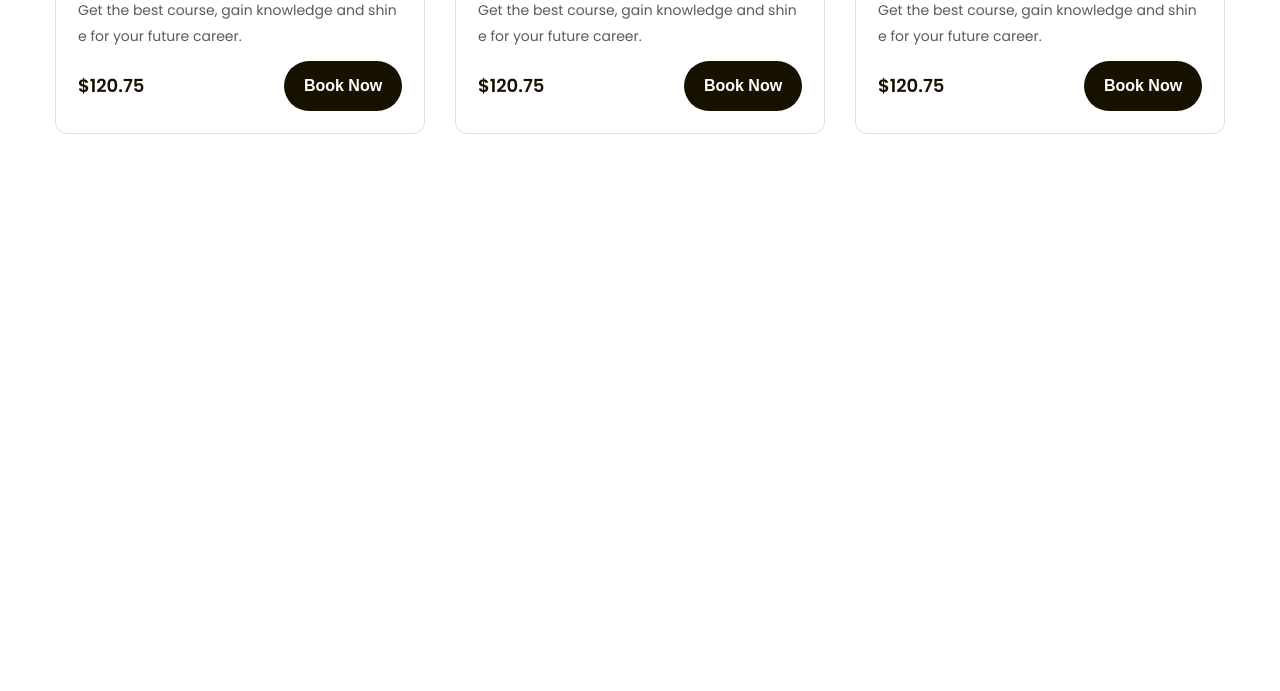
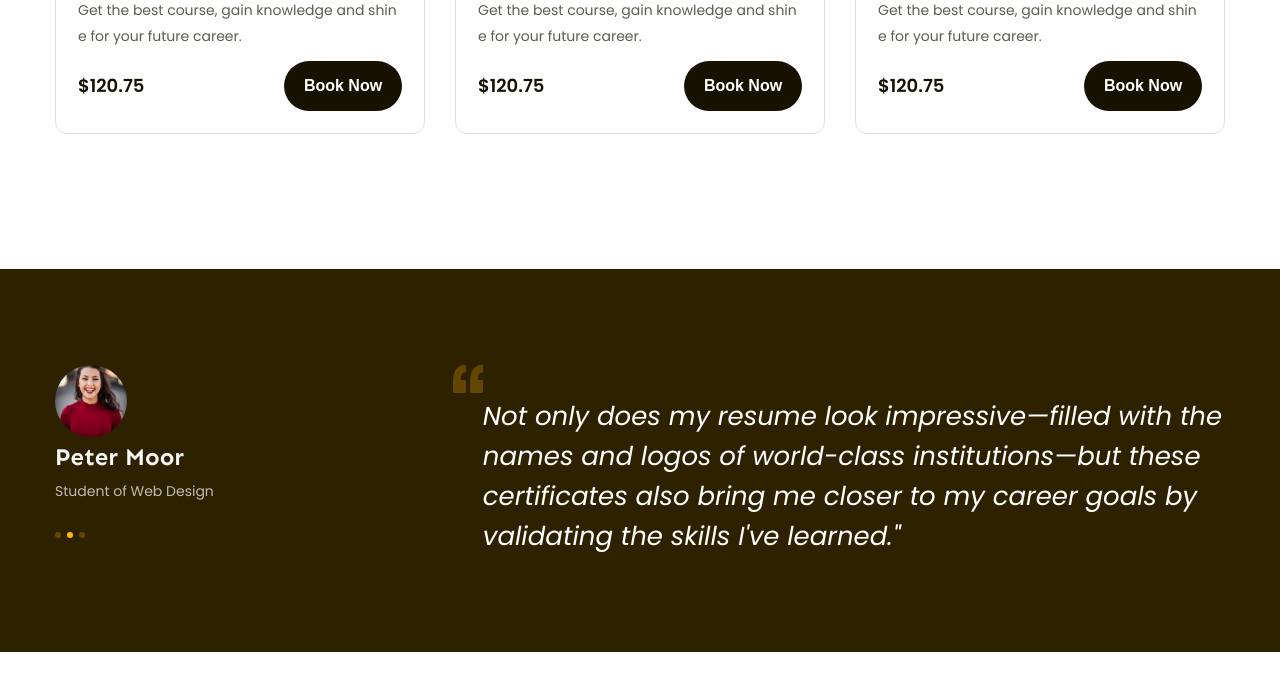
Before and after one commit to HCTVIP/F8-project-2, a plain HTML site: page index.html in a window 1280 px wide. Shown: the part 1608-2299 px from the top of the page. Drawn offline with Linux system fonts and the light colour scheme.

Commit message:
feedback 1

```diff
--- a/assets/css/styles.css
+++ b/assets/css/styles.css
@@ -406,3 +406,69 @@ a {
   color: #fff;
   background: var(--primary-color);
 }
+
+/* Feedback */
+.feedback {
+  margin-top: 135px;
+  padding: 96px 0;
+  background: #2e2100;
+}
+
+.feedback-item {
+  display: flex;
+}
+
+.feedback-item .avatar {
+  width: 72px;
+  height: 72px;
+  border-radius: 50%;
+  object-fit: cover;
+}
+
+.feedback-item .info .title {
+  font-family: var(--font-heading);
+  font-weight: 700;
+  font-size: 2.4rem;
+  line-height: 1.42;
+  color: #f7f7f7;
+}
+
+.feedback-item .info .desc {
+  margin-top: 4px;
+  font-weight: 400;
+  font-size: 1.4rem;
+  line-height: 1.86;
+  color: #bfbcb3;
+}
+
+.feedback-item .dots {
+  display: flex;
+  margin-top: 28px;
+}
+
+.feedback-item .dot {
+  margin-right: 6px;
+  width: 6px;
+  height: 6px;
+  border-radius: 50%;
+  background: #634700;
+  cursor: pointer;
+}
+
+.feedback-item .dot.active {
+  background: #ffb900;
+  cursor: default;
+}
+
+.feedback-item .content {
+  width: 66%;
+  margin-left: auto;
+}
+
+.feedback-item blockquote {
+  margin-left: 30px;
+  font-style: italic;
+  font-size: 2.6rem;
+  line-height: 1.54;
+  color: #ffffff;
+}
--- a/index.html
+++ b/index.html
@@ -187,6 +187,29 @@
         </div>
       </div>
 
+      <!-- Feedback -->
+      <div class="feedback">
+        <div class="main-content">
+          <div class="feedback-list">
+            <div class="feedback-item">
+              <div class="info">
+                <img src="./assets/img/feedback-avatar-1.jpg" alt="" class="avatar">
+                <p class="title">Peter Moor</p>
+                <p class="desc">Student of Web Design</p>
+                <div class="dots">
+                  <span class="dot"></span>
+                  <span class="dot active"></span>
+                  <span class="dot"></span>
+                </div>
+              </div>
+              <div class="content">
+                <img src="./assets/icons/openquote.svg" alt="" class="open-quotes">
+                <blockquote>Not only does my resume look impressive—filled with the names and logos of world-class institutions—but these certificates also bring me closer to my career goals by validating the skills I've learned." </blockquote>
+              </div>
+            </div>
+          </div>
+        </div>
+      </div>
     </main>
   </body>
 </html>
```
Also changed, not shown: assets/icons/openquote.svg (added), assets/img/feedback-avatar-1.jpg (added).
